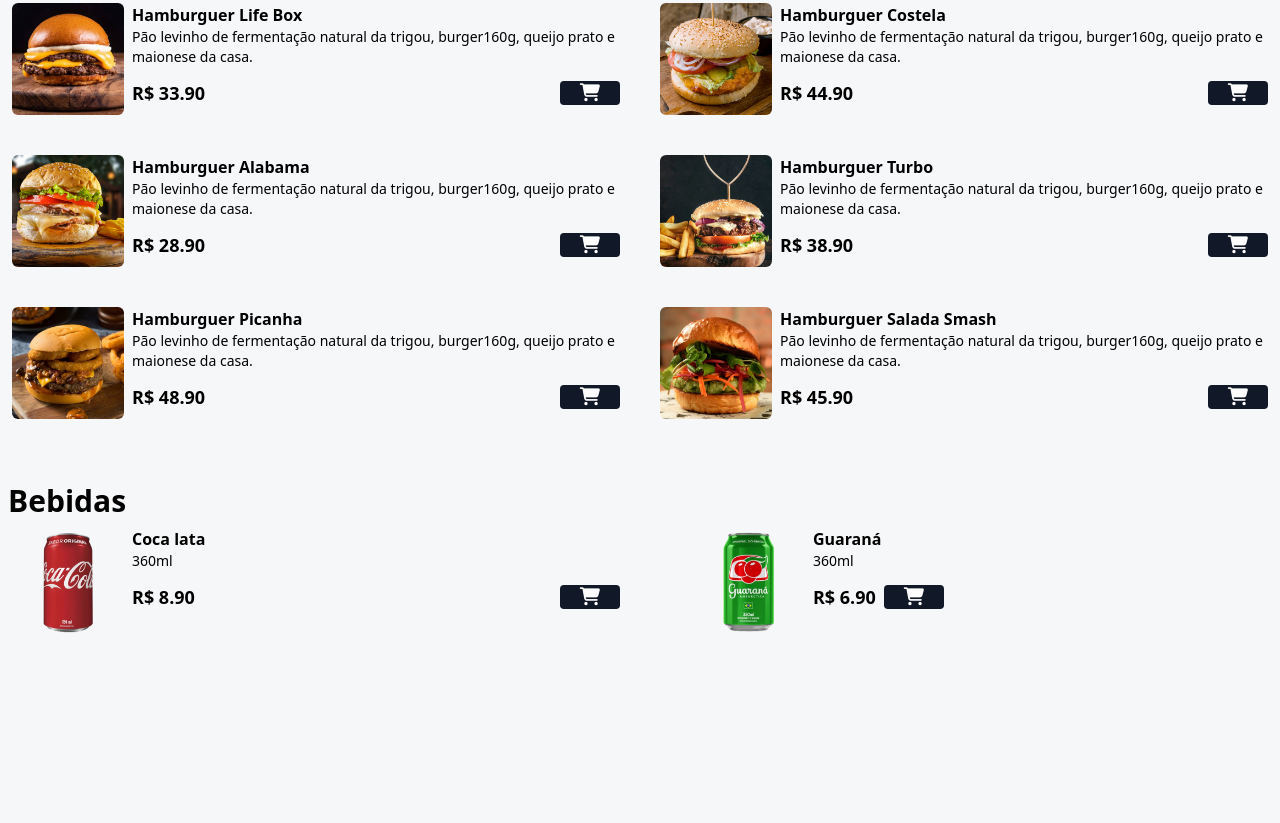
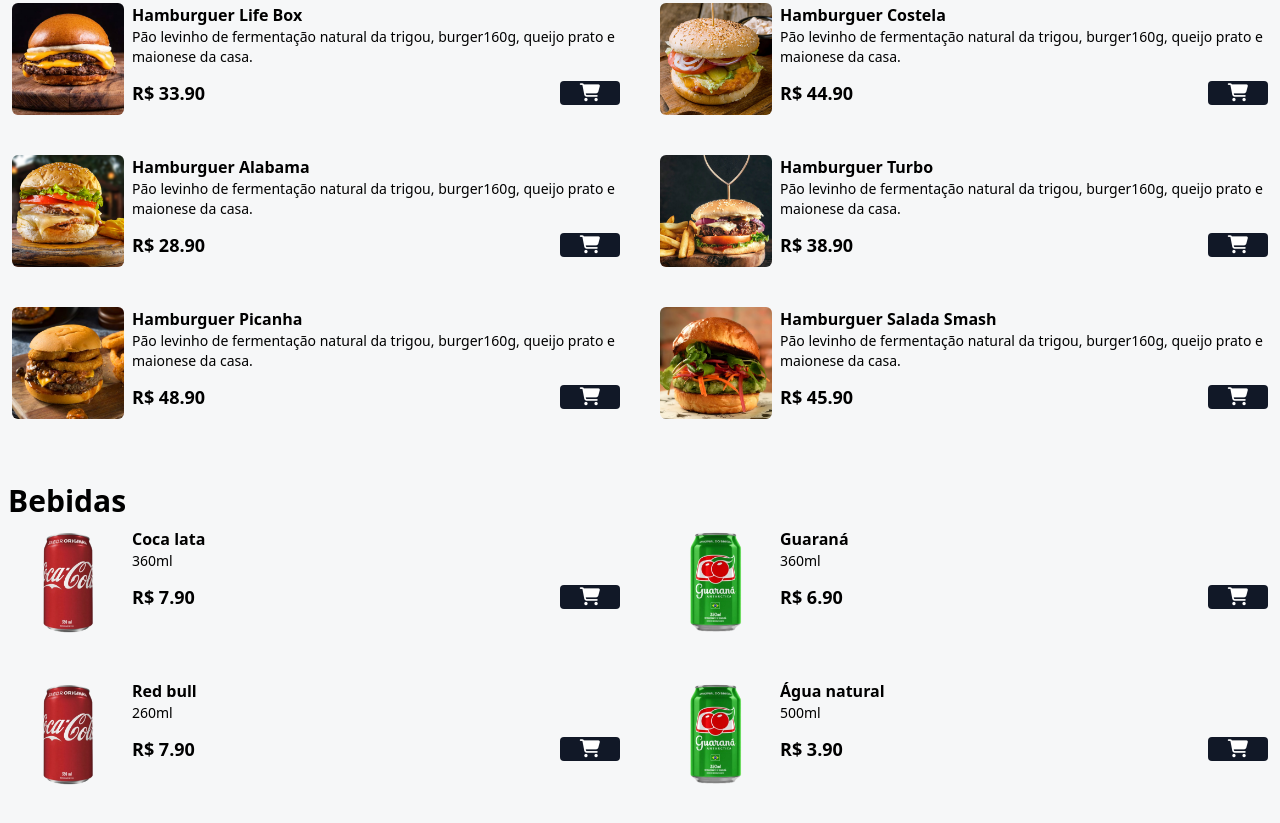
Before and after one commit to BrennoAlenkar/cardapio, a website: page index.html in a window 1280 px wide. Shown: the part 665-1488 px from the top of the page. Before the commit the page ends 1432 px from the top, so only its background shows below. Drawn offline with Linux system fonts and the light colour scheme.

Commit message:
Atualizei

```diff
--- a/index.html
+++ b/index.html
@@ -198,18 +198,18 @@
         </div>
 
         <!-- GRID BEBIDAS-->
-        <div class="grid grid-cols-1 md:grid-cols-2 gap-7 md:gap-10 mx-auto max-w-7xl px-3 mb-16">
+
+        <div class="grid grid-cols-1 md:grid-cols-2 gap-7 md:gap-10 mx-auto max-w-7xl px-3 mb-16" id="menu">
             <div class="flex gap-2 w-full">
                 <img src="assets/refri-1.png" alt="Coca lata"
                     class="w-28 h-28 rounded-md hover:scale-110 hover:-rotate-2 duration-300">
                 <div class="w-full">
                     <p class="font-bold">Coca lata</p>
                     <p class="text-sm">360ml</p>
-
                     <div class="flex items-center gap-2 justify-between mt-3">
-                        <p class="font-bold text-lg">R$ 8.90</p>
+                        <p class="font-bold text-lg">R$ 7.90</p>
                         <button class="bg-gray-900 px-5 rounded add-to-cart-btn" data-name="Coca lata"
-                            data-price="8.90">
+                            data-price="7.90">
 
                             <i class="fa-solid fa-cart-shopping text-lg text-white"></i>
                         </button>
@@ -217,14 +217,12 @@
                 </div>
             </div>
 
-            <div class="grid grid-cols-1 md:grid-cols-2 gap-7 md:gap-10 mx-auto max-w-7xl px-3 mb-16">
             <div class="flex gap-2 w-full">
                 <img src="assets/refri-2.png" alt="Guaraná"
                     class="w-28 h-28 rounded-md hover:scale-110 hover:-rotate-2 duration-300">
                 <div class="w-full">
                     <p class="font-bold">Guaraná</p>
                     <p class="text-sm">360ml</p>
-
                     <div class="flex items-center gap-2 justify-between mt-3">
                         <p class="font-bold text-lg">R$ 6.90</p>
                         <button class="bg-gray-900 px-5 rounded add-to-cart-btn" data-name="Guaraná"
@@ -235,10 +233,53 @@
                     </div>
                 </div>
             </div>
+
+            <div class="flex gap-2 w-full">
+                <img src="assets/refri-1.png" alt="Red bull"
+                    class="w-28 h-28 rounded-md hover:scale-110 hover:-rotate-2 duration-300">
+                <div class="w-full">
+                    <p class="font-bold">Red bull</p>
+                    <p class="text-sm">260ml</p>
+                    <div class="flex items-center gap-2 justify-between mt-3">
+                        <p class="font-bold text-lg">R$ 7.90</p>
+                        <button class="bg-gray-900 px-5 rounded add-to-cart-btn" data-name="Hamburguer Smash"
+                            data-price="7.90">
+
+                            <i class="fa-solid fa-cart-shopping text-lg text-white"></i>
+                        </button>
                     </div>
+                </div>
+            </div>
+
+            <div class="flex gap-2 w-full">
+                <img src="assets/refri-2.png" alt="Água natural"
+                    class="w-28 h-28 rounded-md hover:scale-110 hover:-rotate-2 duration-300">
+                <div class="w-full">
+                    <p class="font-bold">Água natural</p>
+                    <p class="text-sm">500ml</p>
+                    <div class="flex items-center gap-2 justify-between mt-3">
+                        <p class="font-bold text-lg">R$ 3.90</p>
+                        <button class="bg-gray-900 px-5 rounded add-to-cart-btn" data-name="Água natural"
+                            data-price="3.90">
+
+                            <i class="fa-solid fa-cart-shopping text-lg text-white"></i>
+                        </button>
+                    </div>
+                </div>
+            </div>
+        </div>
+
         <!-- FIM GRID BEBIDAS-->
     </div>
     <!-- FIM MENU-->
+
+    <footer class="w-full bg-red-500 py-2 fixed bottom-0 z-40">
+        <button>
+            (<span id="cart-count">2</span>)
+            Veja meu carrinho
+            <i class="fa-solid fa-cart-shopping text-lg text-white"></i>
+        </button>
+    </footer>
 </body>
 
 </html>
```
Also changed, not shown: styles/output.css. Lines whose indentation alone changed are shown as unchanged.
